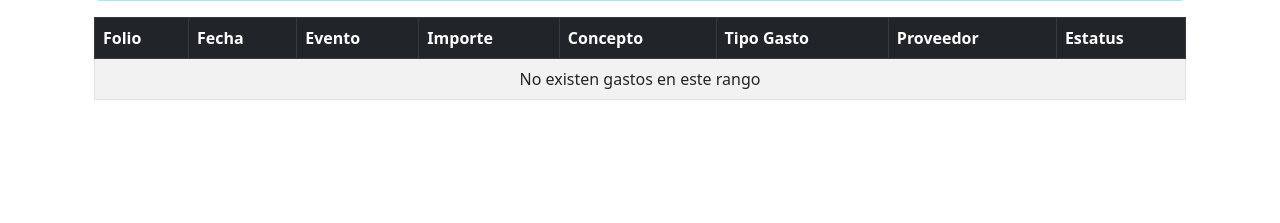
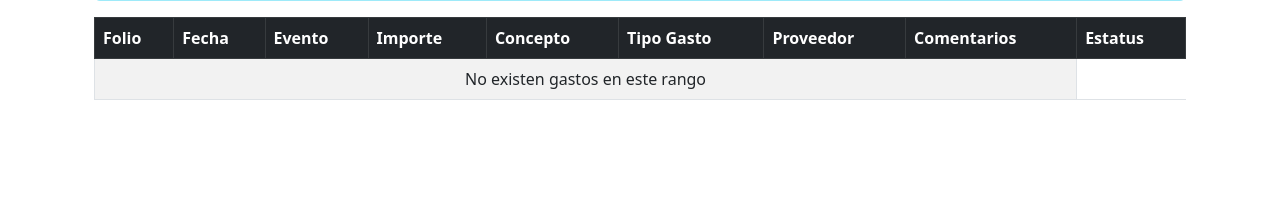
Before and after one commit to meg544/django-p61L, a Django app: page /reportes/detalle/ in a window 1280 px wide. Shown: the part 269-492 px from the top of the page. Run offline with Django 4.2, Linux system fonts and the light colour scheme; the visitor is signed in with stand-in values (Sample User, id 1); data that the repository does not hold is empty; parts of the project's set-up code (start-up, migrations or seed data) failed here and were passed over.

Commit message:
se agregan comentarios a reporte x fecha

```diff
--- a/myapp/templates/reportes/detalle_gastos_rango.html
+++ b/myapp/templates/reportes/detalle_gastos_rango.html
@@ -47,6 +47,7 @@
         <th>Concepto</th>
         <th>Tipo Gasto</th>
         <th>Proveedor</th>
+        <th>Comentarios</th>
         <th>Estatus</th>
       </tr>
       </thead>
@@ -60,6 +61,7 @@
         <td>{{ gasto.get_concepto_display }}</td>
         <td>{{ gasto.get_tipo_gasto_display }}</td>
         <td>{{ gasto.proveedor.nombre }}</td>
+        <td>{{ gasto.comentarios }}</td>
         <td>
           {% if gasto.estatus == "ok" %}
           <span class="badge bg-success">OK</span>
```
